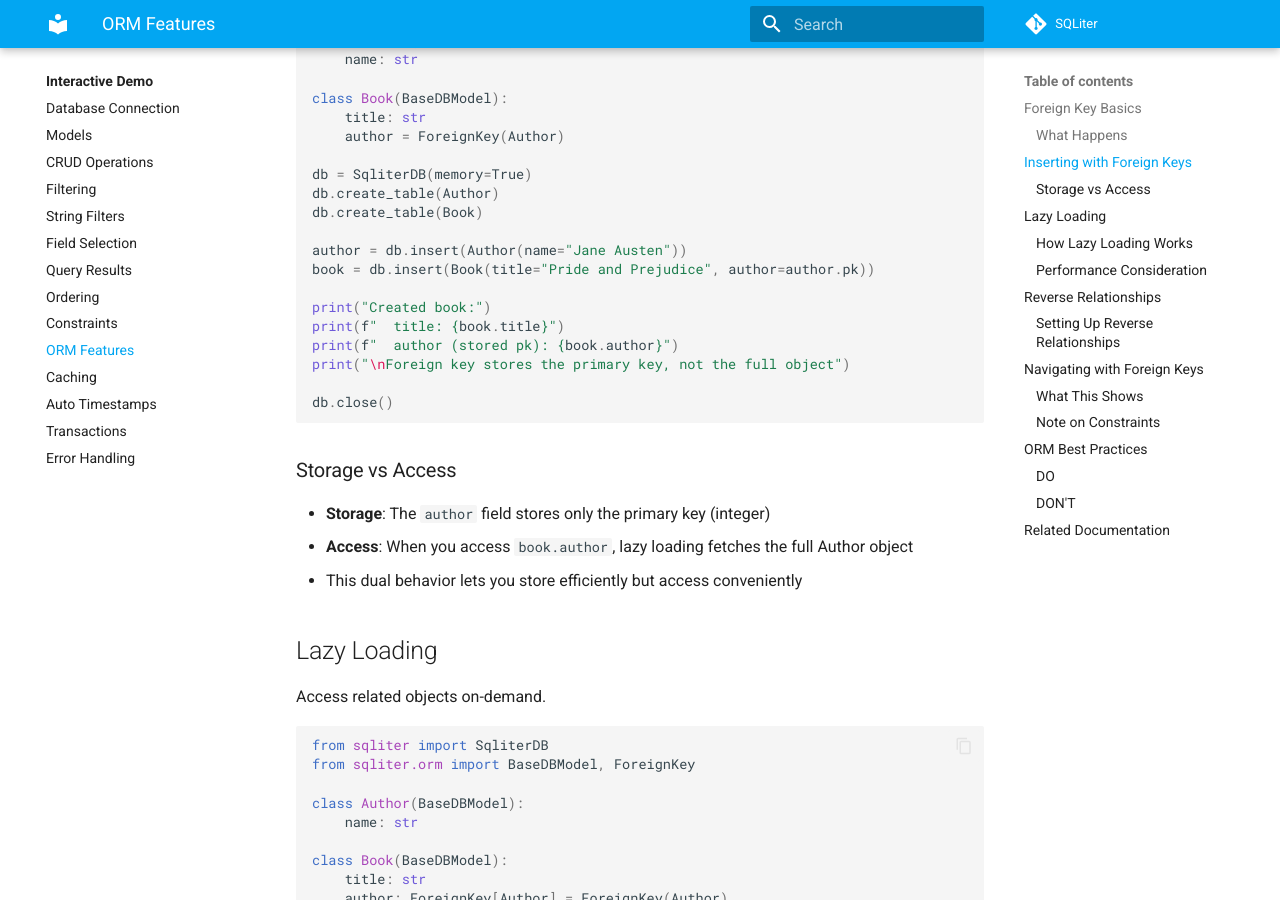
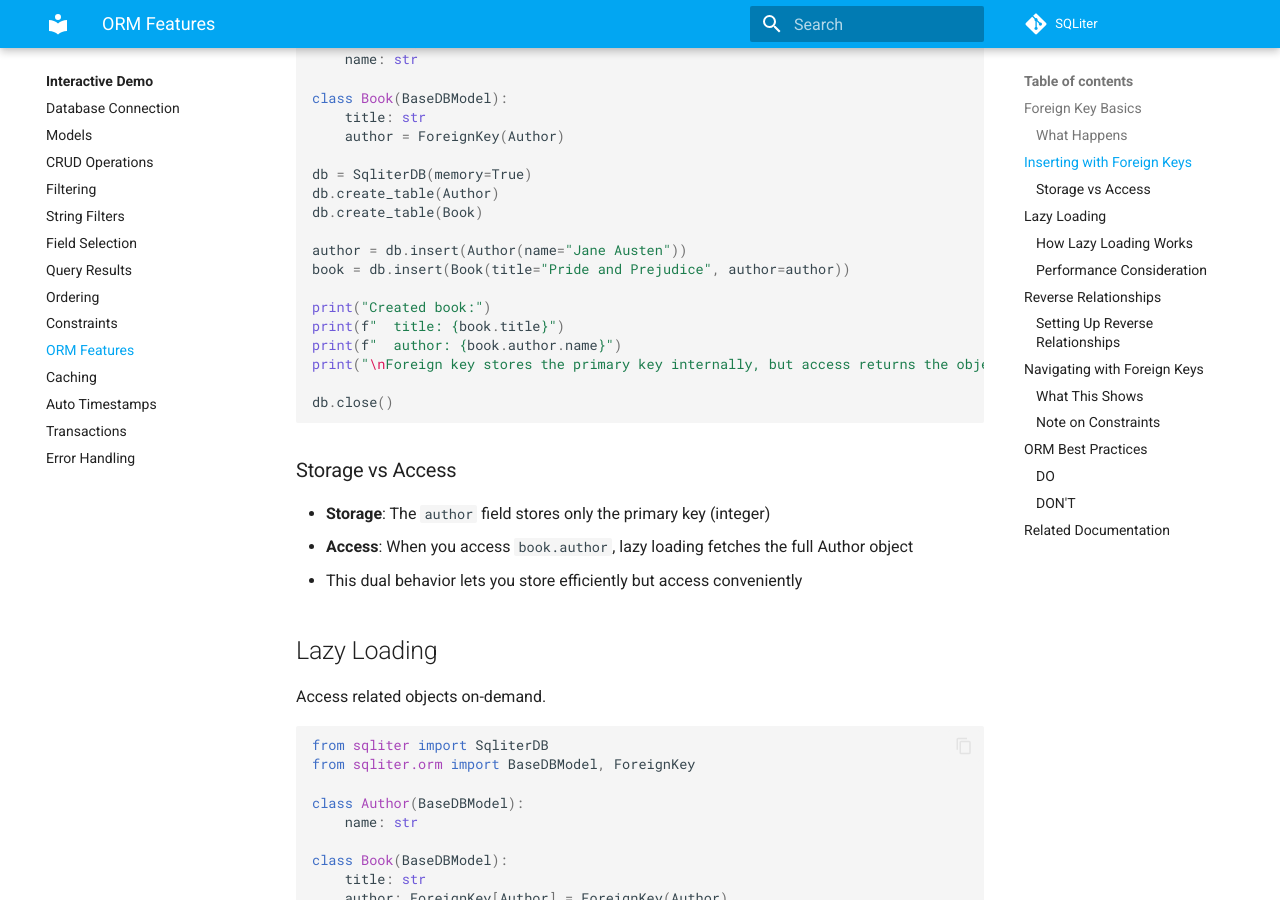
Before and after one commit to seapagan/sqliter-py, an MkDocs documentation site: the page built from docs/tui-demo/orm.md, in a window 1280 px wide and 900 px high, scrolled down 1165 px. Built offline with MkDocs 1.6.1 and Material for MkDocs 9.7.7, drawn with Linux system fonts in a browser that asks for light colours; plug-ins that fetch from the network failed and are left out; comment, search, counter and statistics services are not loaded.

```diff
--- a/docs/tui-demo/orm.md
+++ b/docs/tui-demo/orm.md
@@ -60,12 +60,12 @@ db.create_table(Author)
 db.create_table(Book)
 
 author = db.insert(Author(name="Jane Austen"))
-book = db.insert(Book(title="Pride and Prejudice", author=author.pk))
+book = db.insert(Book(title="Pride and Prejudice", author=author))
 
 print("Created book:")
 print(f"  title: {book.title}")
-print(f"  author (stored pk): {book.author}")
-print("\nForeign key stores the primary key, not the full object")
+print(f"  author: {book.author.name}")
+print("\nForeign key stores the primary key internally, but access returns the object")
 
 db.close()
 # --8<-- [end:insert-foreign-key]
```
Also changed, not shown: docs/tui-demo/errors.md (+2 -2 lines), 1 other file.
